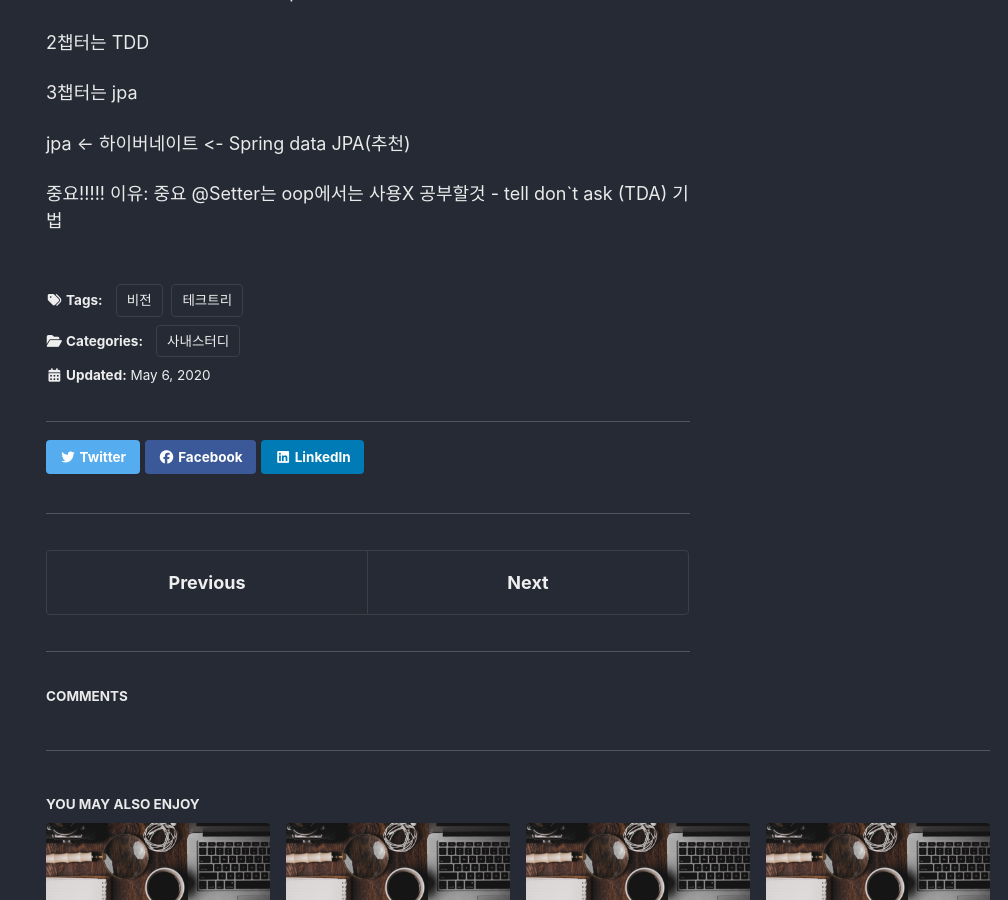
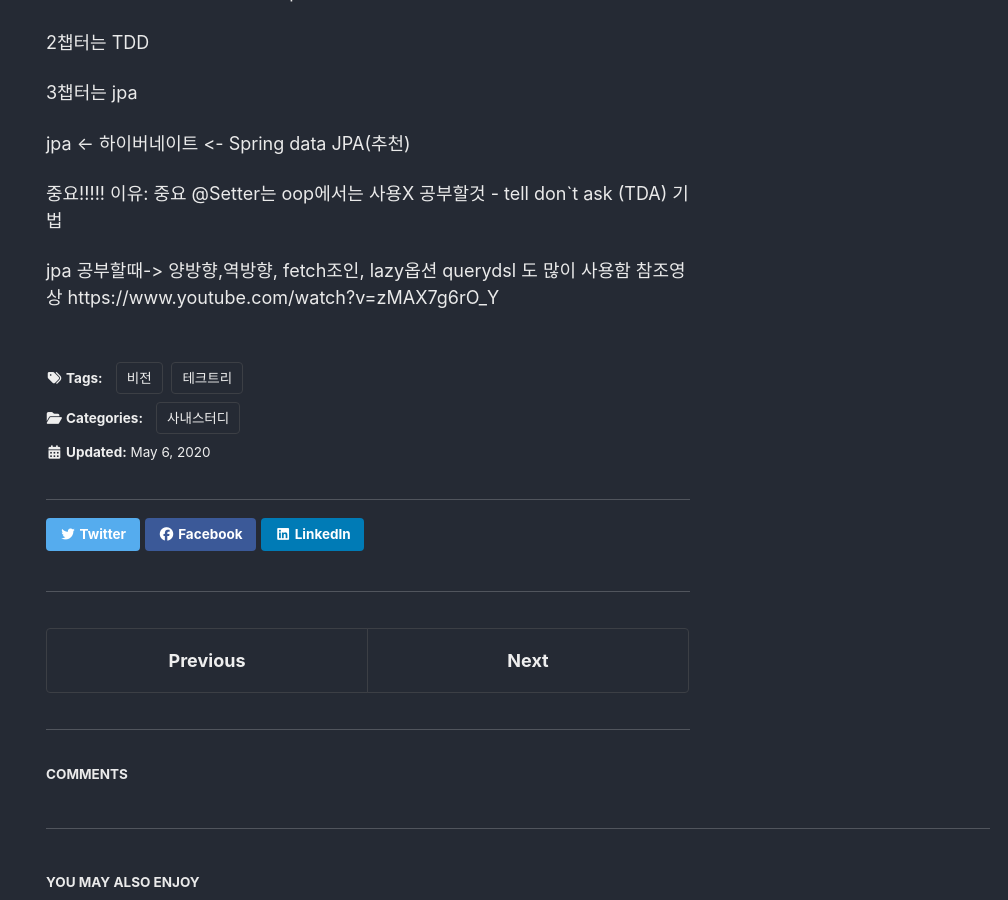
Before and after one commit to ldk-hub/ldk-hub.github.io, a Jekyll site: the page built from _posts/2021-07-12-company_study.md, in a window 1280 px wide and 900 px high, scrolled down 1667 px. Shown: the whole window, without its empty margins (272-1280 px from the left). Built offline with Jekyll 4.4.1, drawn with Linux system fonts in a browser that asks for light colours; cached includes are drawn as plain includes; nearby versions of some CDN libraries; a script that is not in the unit is left out; comment, search, counter and statistics services are not loaded.

Commit message:
Update 2021-07-12-company_study.md

```diff
--- a/_posts/2021-07-12-company_study.md
+++ b/_posts/2021-07-12-company_study.md
@@ -122,3 +122,9 @@ jpa <- 하이버네이트 <- Spring data JPA(추천)
 
 중요!!!!! 이유: 중요 @Setter는 oop에서는 사용X
 공부할것 - tell don`t ask (TDA) 기법
+
+
+
+jpa 공부할때-> 양방향,역방향, fetch조인, lazy옵션 querydsl 도 많이 사용함
+참조영상
+https://www.youtube.com/watch?v=zMAX7g6rO_Y
```
